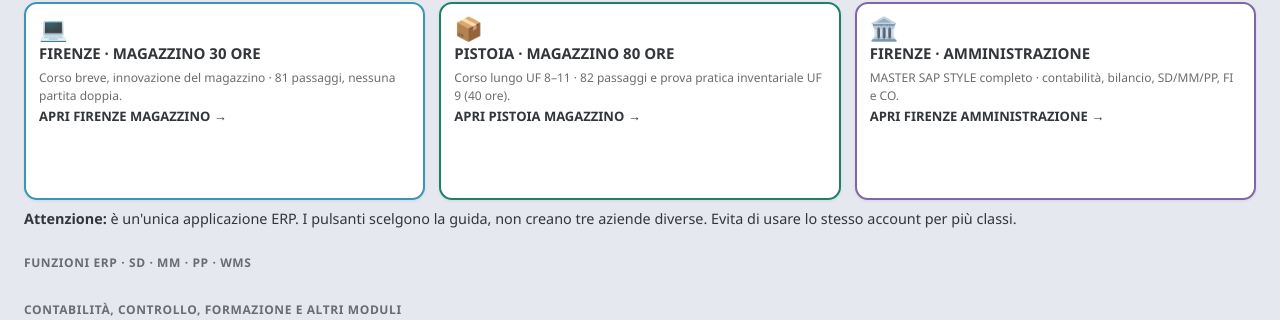
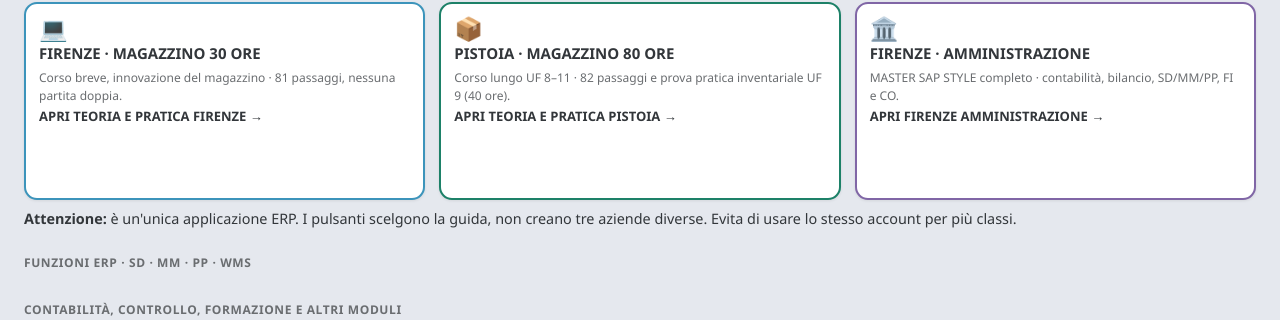
Before and after one commit to Maurizio-7887/MASTERSAPSTYLE-ACADEMY, a Python web app: template app/blueprints/portale/templates/portale/launchpad.html in a window 1280 px wide. Shown: the part 186-506 px from the top of the page. Run offline with Jinja, Linux system fonts and the light colour scheme; the template is opened without the code that fills it, so the values that code supplies are empty.

Commit message:
Open complete theory-first Firenze and Pistoia courses directly from primary tiles, with always-visible practice access

```diff
--- a/app/blueprints/portale/templates/portale/launchpad.html
+++ b/app/blueprints/portale/templates/portale/launchpad.html
@@ -17,15 +17,15 @@
   <section aria-labelledby="scelta-corso-principale" style="margin:0 0 24px">
   <h2 class="msa-gruppo" id="scelta-corso-principale">🎓 I TRE ACCESSI AI CORSI · SCEGLI IL TUO</h2>
   <div class="msa-tiles" style="display:grid;grid-template-columns:repeat(auto-fit,minmax(240px,1fr));gap:14px">
-    <a class="msa-tile grande g-magazzino" data-corso="firenze-magazzino-30" href="{{ url_for('erp_dati.avvio',versione=versione,esercizio_guida='firenze-30') }}" style="border:2px solid #3c94bb;border-radius:13px">
+    <a class="msa-tile grande g-magazzino" data-corso="firenze-magazzino-30" href="{{ url_for('portale.lezioni_magazzino',versione=versione,percorso='firenze') }}" style="border:2px solid #3c94bb;border-radius:13px">
       <span class="ic" aria-hidden="true">💻</span><b>FIRENZE · MAGAZZINO 30 ORE</b>
       <p>Corso breve, innovazione del magazzino · 81 passaggi, nessuna partita doppia.</p>
-      <strong>APRI FIRENZE MAGAZZINO →</strong>
+      <strong>APRI TEORIA E PRATICA FIRENZE →</strong>
     </a>
-    <a class="msa-tile grande g-magazzino" data-corso="pistoia-magazzino-80" href="{{ url_for('erp_dati.avvio',versione=versione,esercizio_guida='magazziniere-5') }}" style="border:2px solid #1d8168;border-radius:13px">
+    <a class="msa-tile grande g-magazzino" data-corso="pistoia-magazzino-80" href="{{ url_for('portale.lezioni_magazzino',versione=versione,percorso='pistoia') }}" style="border:2px solid #1d8168;border-radius:13px">
       <span class="ic" aria-hidden="true">📦</span><b>PISTOIA · MAGAZZINO 80 ORE</b>
       <p>Corso lungo UF 8–11 · 82 passaggi e prova pratica inventariale UF 9 (40 ore).</p>
-      <strong>APRI PISTOIA MAGAZZINO →</strong>
+      <strong>APRI TEORIA E PRATICA PISTOIA →</strong>
     </a>
     <a class="msa-tile grande g-contabilita" data-corso="firenze-amministrazione" href="{{ url_for('portale.ingresso',versione=versione,esercizio_guida='s4-integrato') }}" style="border:2px solid #8066a6;border-radius:13px">
       <span class="ic" aria-hidden="true">🏛️</span><b>FIRENZE · AMMINISTRAZIONE</b>
```
